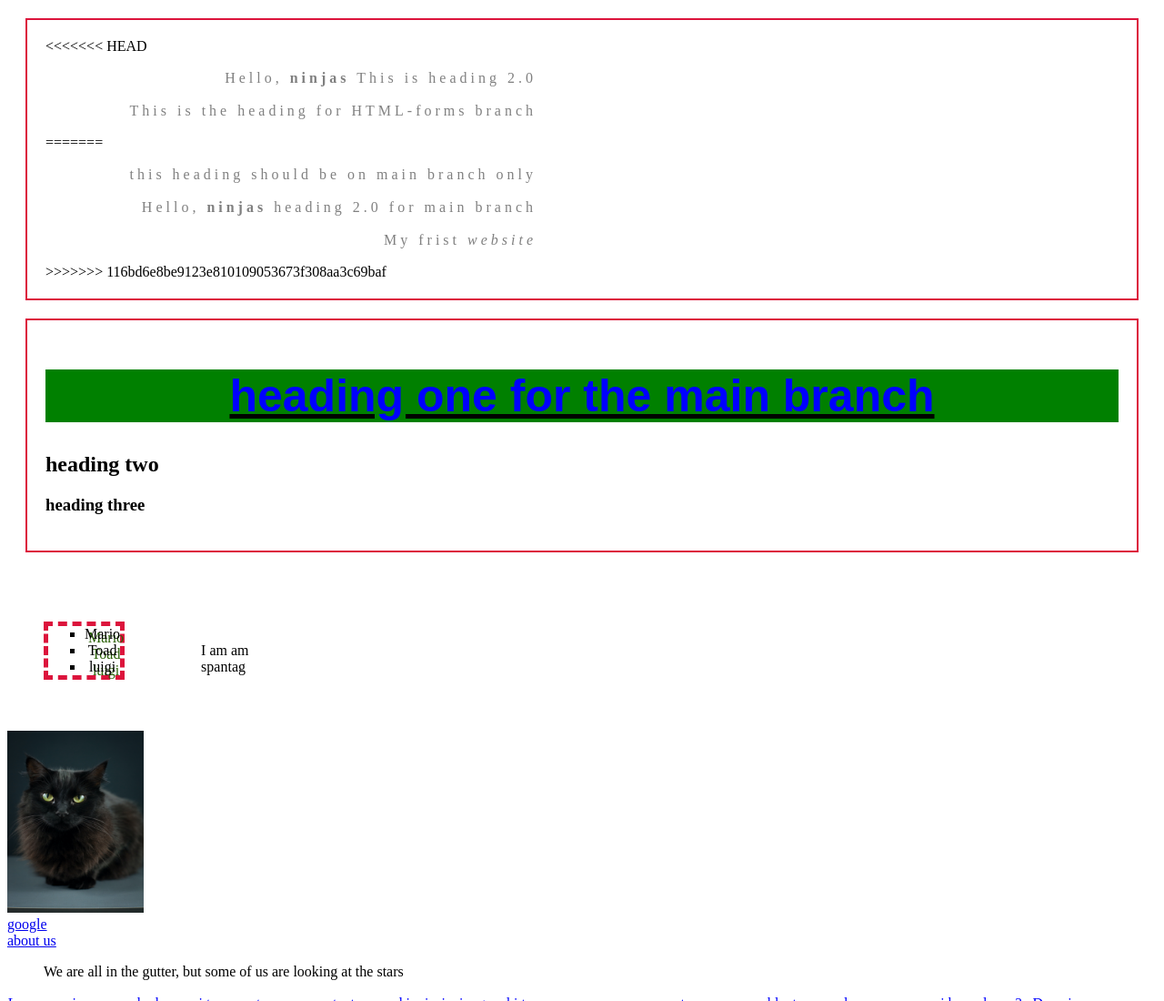
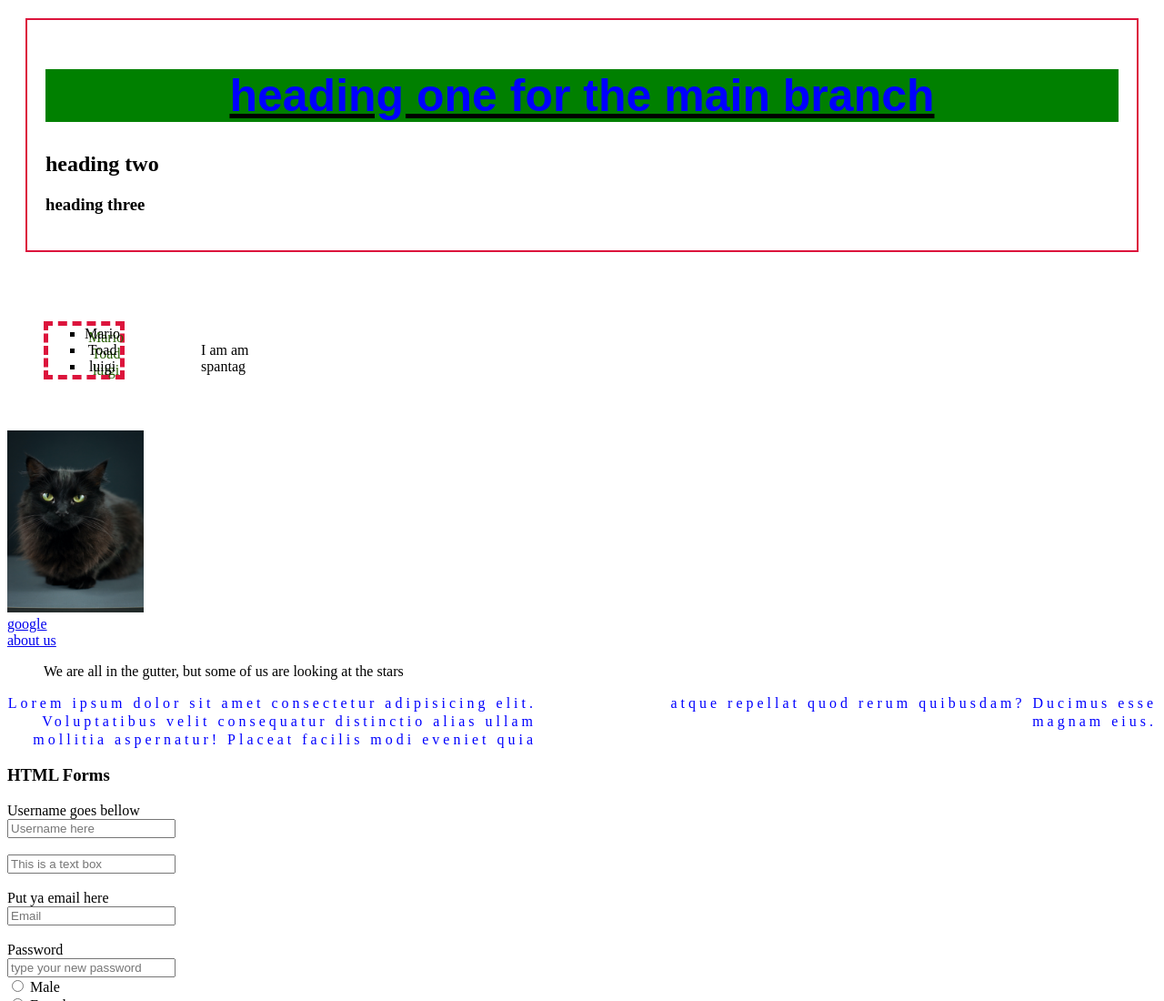
Before and after one commit to Harnishco/HTML-Intro_Net-Ninja, a plain HTML site: page index.html in a window 1280 px wide. Shown: the top 1100 px of the page at 91% size. Drawn offline with Linux system fonts and the light colour scheme.

Commit message:
removed extra heading?

```diff
--- a/index.html
+++ b/index.html
@@ -13,18 +13,7 @@
 </head>
 <body>
 
-   <div>
-<<<<<<< HEAD
-    <p>Hello, <strong>ninjas</strong> This is heading 2.0</p>
-    <p>This is the heading for HTML-forms branch</p>
-=======
-    <p>this heading should be on main branch only</p>
-    <p>Hello, <strong>ninjas</strong> heading 2.0 for main branch</p>
-    <p>My frist <em>website</em> </p>
->>>>>>> 116bd6e8be9123e810109053673f308aa3c69baf
-   </div>
-
-   <div>
+    <div>
     <h1>heading one for the main branch</h1>
     <h2>heading two</h2>
     <h3>heading three</h3>
```
